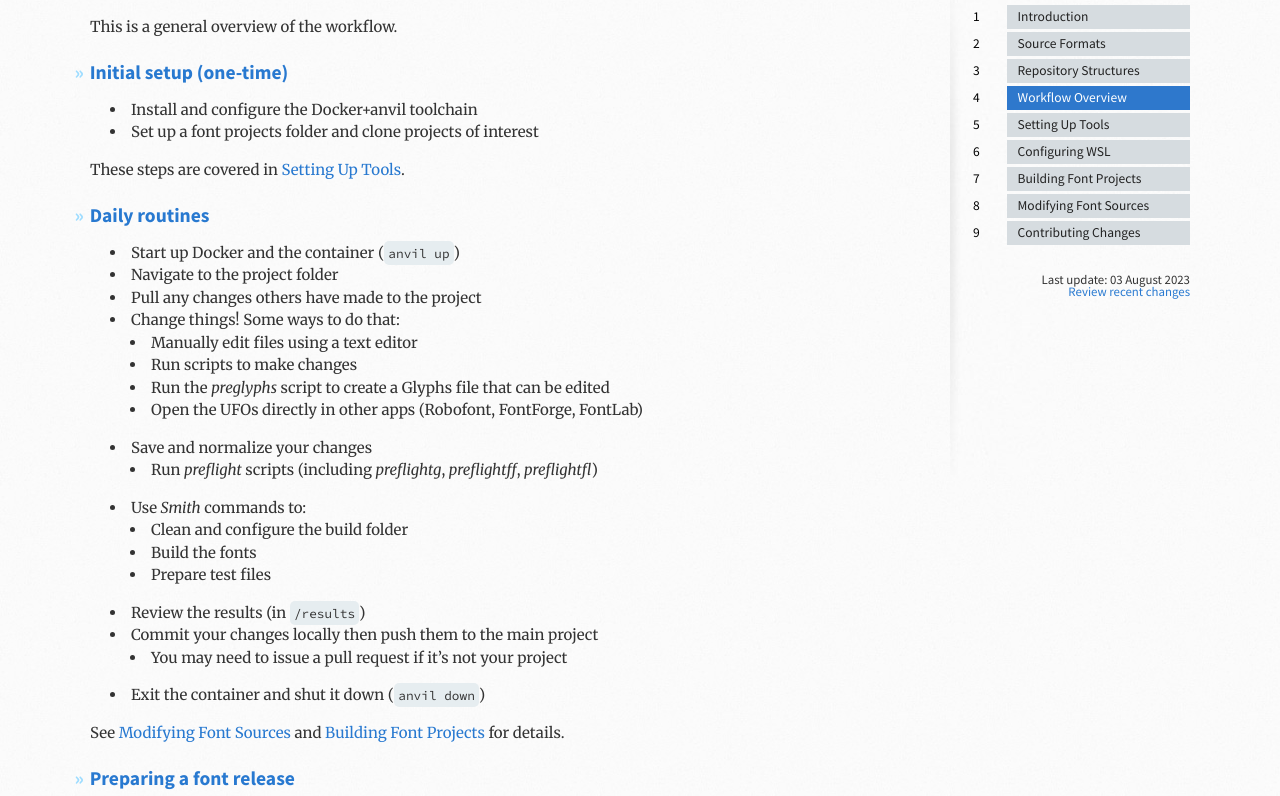
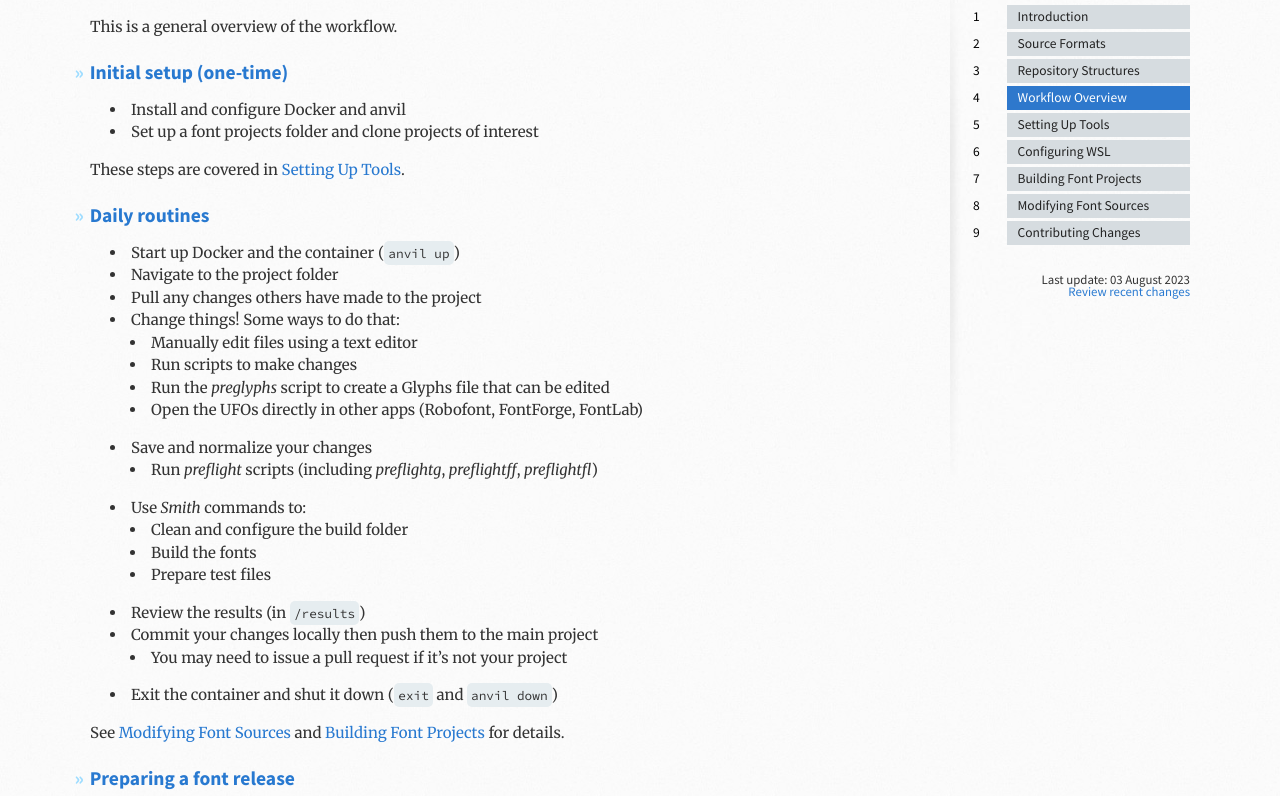
Before and after one commit to silnrsi/silfontdev, a Jekyll site: the page built from en-US/Workflow_Overview.md, in a window 1280 px wide. Shown: the part 204-1000 px from the top of the page. Built offline with Jekyll 4.4.1, drawn with Linux system fonts in a browser that asks for light colours.

Commit message:
Added very minor workflow overview adjustments.

```diff
--- a/en-US/Workflow_Overview.md
+++ b/en-US/Workflow_Overview.md
@@ -11,10 +11,11 @@ This is a general overview of the workflow.
 
 ## Initial setup (one-time)
 
-- Install and configure the Docker+anvil toolchain
+- Install and configure Docker and anvil
 - Set up a font projects folder and clone projects of interest
 
 These steps are covered in [Setting Up Tools].
+
 ## Daily routines
 
 - Start up Docker and the container (`anvil up`)
@@ -34,9 +35,10 @@ These steps are covered in [Setting Up Tools].
 - Review the results (in `/results`)
 - Commit your changes locally then push them to the main project
     - You may need to issue a pull request if it's not your project
-- Exit the container and shut it down (`anvil down`)
+- Exit the container and shut it down (`exit` and `anvil down`)
 
 See [Modifying Font Sources] and [Building Font Projects] for details.
+
 ## Preparing a font release
 
 - Modify the project metadata to reflect the release, including font version number
```
